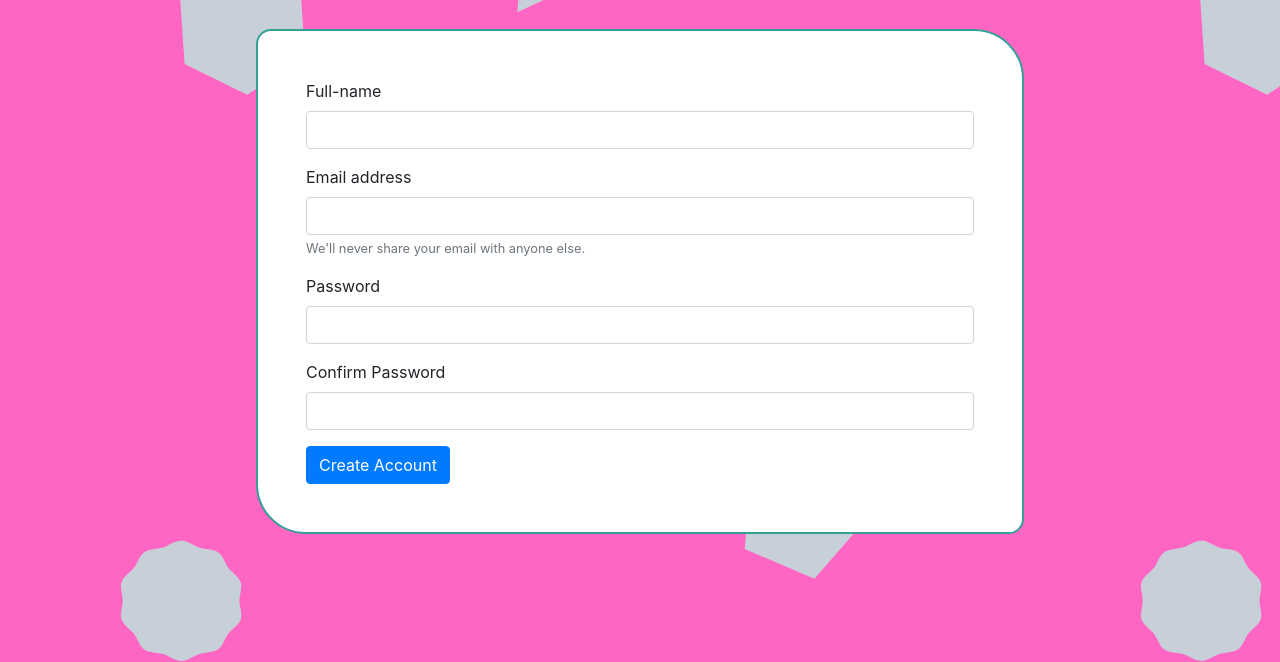
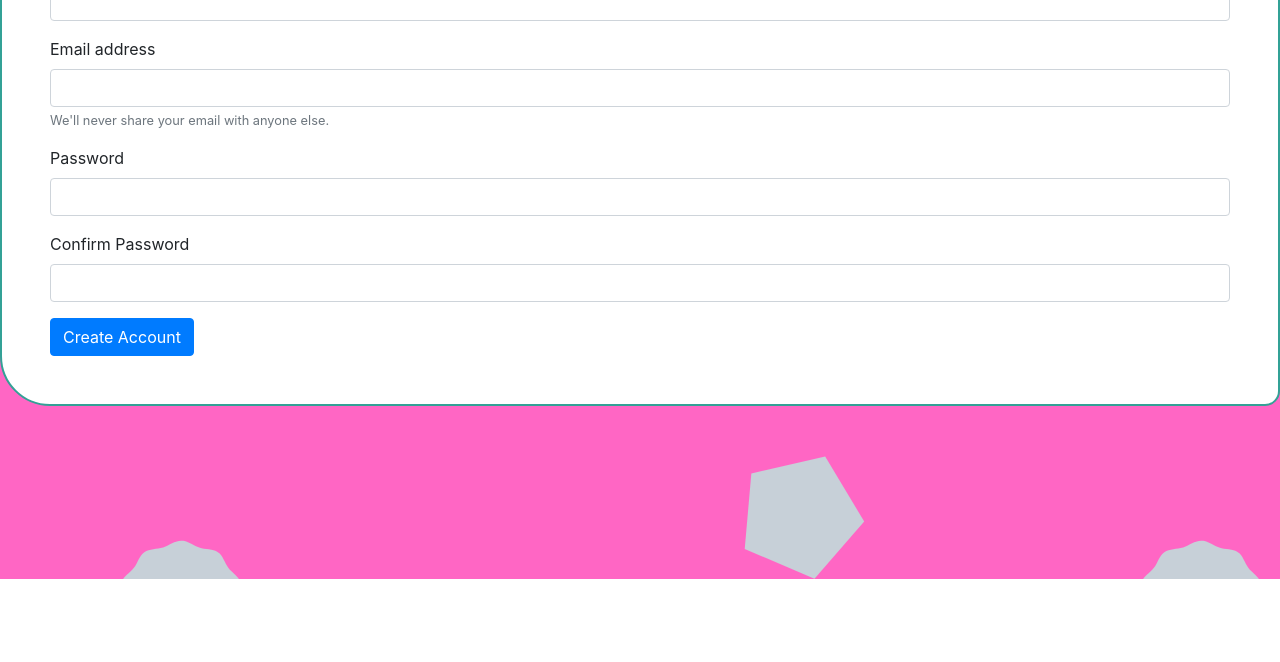
Before and after one commit to Pepzini/formvalidation, a plain HTML site: page index.html in a window 1280 px wide. Shown: the part 221-883 px from the top of the page. After the commit the page ends 800 px from the top, so only its background shows below. Drawn offline with nearby package versions, Linux system fonts and the light colour scheme.

Commit message:
css added

```diff
--- a/index.html
+++ b/index.html
@@ -6,14 +6,15 @@
     <meta name="viewport" content="width=device-width, initial-scale=1.0">
     <link rel="stylesheet" href="https://stackpath.bootstrapcdn.com/bootstrap/4.4.1/css/bootstrap.min.css"
         integrity="sha384-Vkoo8x4CGsO3+Hhxv8T/Q5PaXtkKtu6ug5TOeNV6gBiFeWPGFN9MuhOf23Q9Ifjh" crossorigin="anonymous">
-        <title>Gogirl |  Create Account</title>
+    <link rel="stylesheet" href="css/responsive.css">
+    <title>Gogirl | Create Account</title>
     <script src="./js/script.js"></script>
 
     <!--Since this is one page site, I have choosen to use internal styling for css-->
     <style>
         body {
-            margin: 8em 16em;
             background-image: url(images/background.png);
+            padding: em;
         }
 
         .word-block {
@@ -22,11 +23,13 @@
         }
 
         form {
+
             background-color: white;
             border-radius: 15px 50px;
             padding: 3em;
             border: 2px solid rgb(51, 161, 150);
         }
+
     </style>
 
 <body>
@@ -37,11 +40,12 @@
     <form name="myForm" onsubmit="return(validateform());">
         <div class="form-group">
             <label for="full-name">Full-name</label>
-            <input type="name" name="fullName" class="form-control" id="exampleInputEmail1" aria-describedby="emailHelp">
+            <input type="name" name="fullName" class="form-control" id="exampleInputEmail1"
+                aria-describedby="emailHelp">
         </div>
         <div class="form-group">
             <label for="email-address">Email address</label>
-            <input type="email" name="email" class="form-control" id="exampleInputEmail1" aria-describedby="emailHelp" >
+            <input type="email" name="email" class="form-control" id="exampleInputEmail1" aria-describedby="emailHelp">
             <small id="emailHelp" class="form-text text-muted">We'll never share your email with anyone else.</small>
         </div>
         <div class="form-group">
```
Also changed, not shown: css/responsive.css (added).
